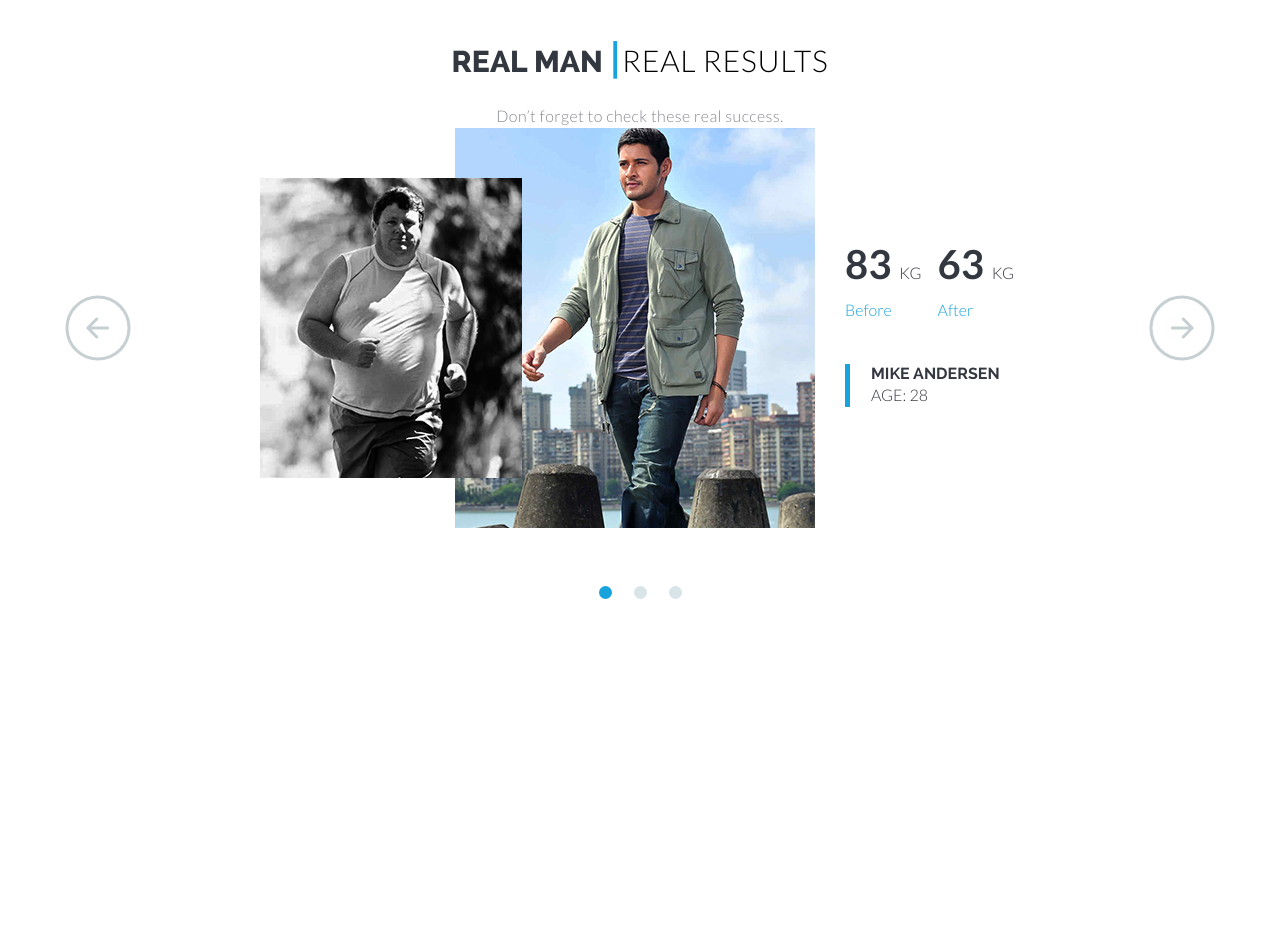
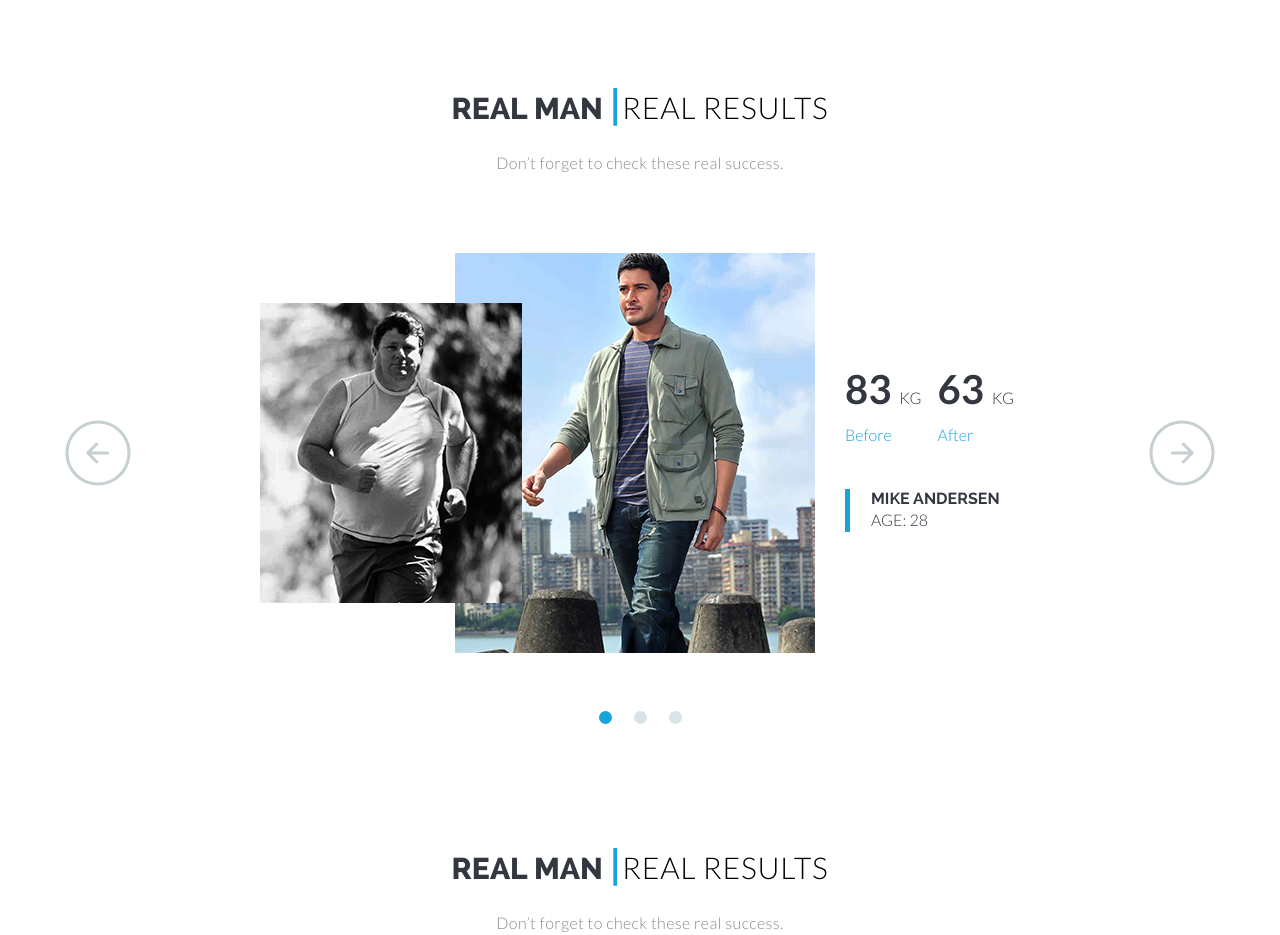
Before and after one commit to RedSanchezz/adele, a website: page app/index.html in a window 1280 px wide. Shown: the part 2160-3095 px from the top of the page. Before the commit the page ends 2759 px from the top, so only its background shows below. Drawn offline with Linux system fonts and the light colour scheme.

Commit message:
testimonials-block-1

```diff
--- a/app/index.html
+++ b/app/index.html
@@ -166,6 +166,10 @@
         </div>
     </section>
 
+    <section class="testimonials">
+        <h2 class="testimonials__title title"><span class="left">Real Man</span> <span class="center">|</span>Real Results</h2>
+        <div class="testimonials__subtitle subtitle">Don’t forget to check these real success.</div>
+    </section>
     <script src="js/libs/lib.js"></script>
     <script src="js/script.js"></script>
 </body>
--- a/app/scss/_slider.scss
+++ b/app/scss/_slider.scss
@@ -1,9 +1,3 @@
-.real-man__sliders-block {
-    width: 760px;
-    margin: 0 auto;
-    display: flex;
-}
-
 .slider__photos {
     width: 555px;
     height: 400px;
--- a/app/scss/style.scss
+++ b/app/scss/style.scss
@@ -150,8 +150,7 @@
 }
 
 .feature__items {
-    margin-top: 73px;
-    margin: 73px auto;
+    margin: 73px auto 0 auto;
     display: flex;
     justify-content: space-between;
 }
@@ -218,4 +217,14 @@
     font-weight: 300;
 }
 
+.real-man {
+    padding: 120px 0;
+}
+
+.real-man__sliders-block {
+    width: 760px;
+    margin: 78px auto 0 auto;
+    display: flex;
+}
+
 @import "slider"
```
Also changed, not shown: app/css/style.css.
